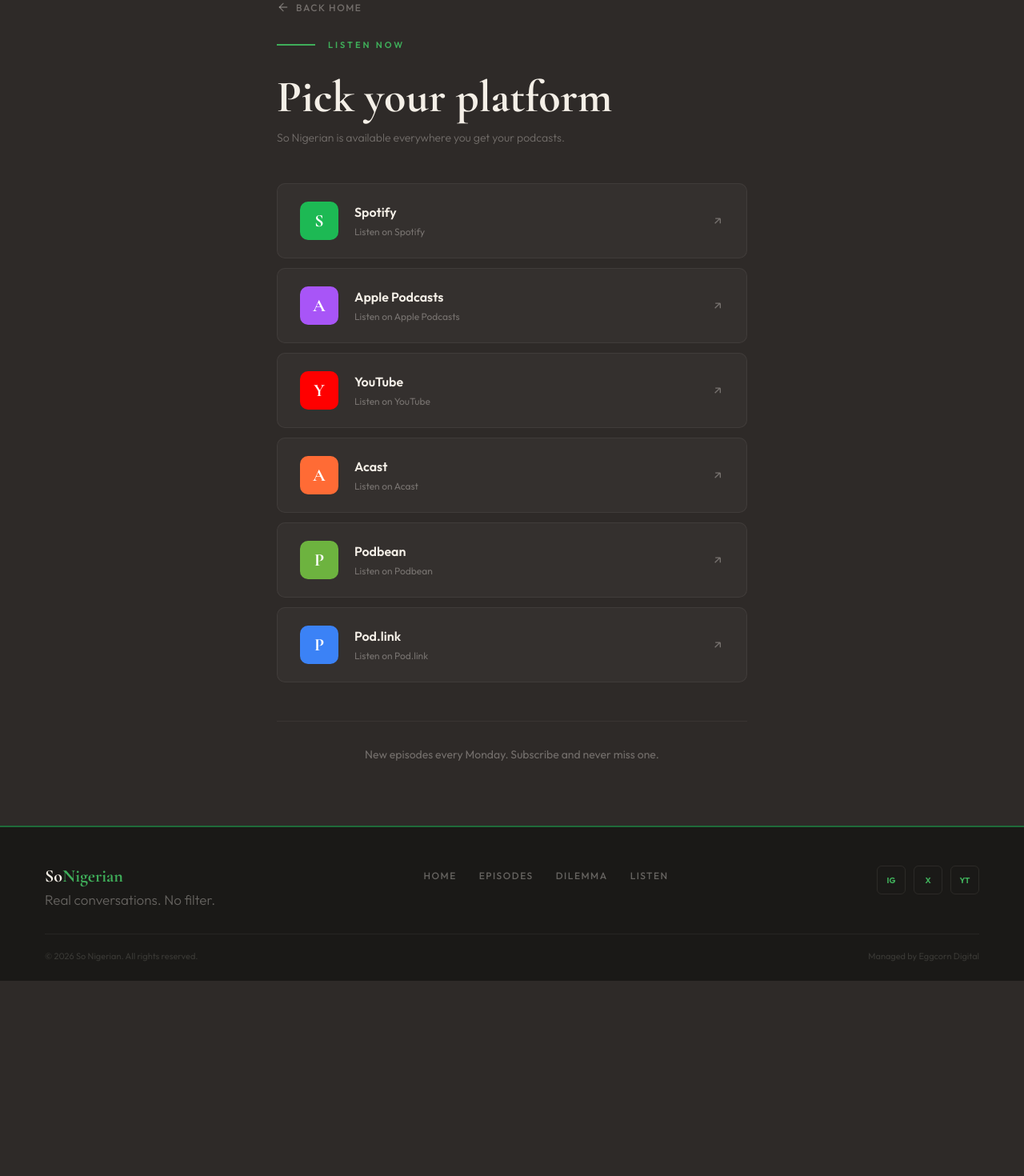
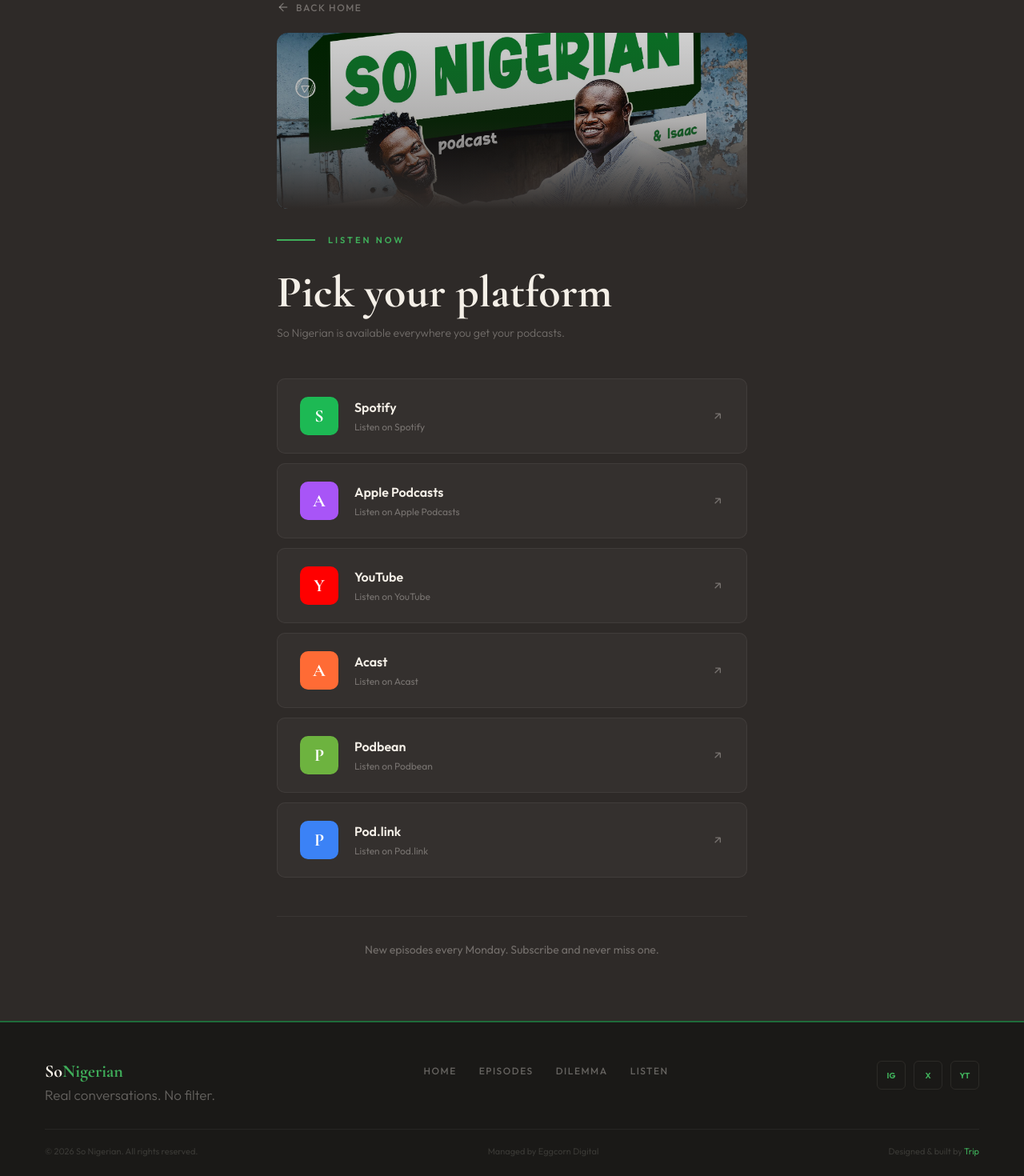
Before and after one commit to ajadonai/sonigerian, a React (Vite) app: page /listen in a window 1280 px wide. Shown: the part 120-1590 px from the top of the page at 80% size. Before the commit the page ends 1346 px from the top, so only its background shows below. Built offline with nearby package versions, Linux system fonts and the light colour scheme.

Commit message:
Add host photo to /listen page, designer credit in footer

```diff
--- a/src/components/Footer.css
+++ b/src/components/Footer.css
@@ -37,8 +37,12 @@
 .footer-socials a:hover { border-color: var(--bright-green); background: rgba(63,174,90,0.08); }
 .footer-bottom {
   display: flex; justify-content: space-between; padding-top: 20px;
-  font-size: 11px; color: var(--text-faint);
+  font-size: 11px; color: var(--text-faint); flex-wrap: wrap; gap: 8px;
 }
+.footer-credit a {
+  color: var(--bright-green); transition: opacity 0.3s;
+}
+.footer-credit a:hover { opacity: 0.7; }
 
 @media (max-width: 768px) {
   .footer { padding: 32px 20px 20px; }
--- a/src/components/Footer.jsx
+++ b/src/components/Footer.jsx
@@ -25,6 +25,7 @@
       <div className="footer-bottom">
         <span>&copy; {new Date().getFullYear()} So Nigerian. All rights reserved.</span>
         <span>Managed by Eggcorn Digital</span>
+        <span className="footer-credit">Designed & built by <a href="https://x.com/wlxaj" target="_blank" rel="noopener noreferrer">Trip</a></span>
       </div>
     </footer>
   );
--- a/src/pages/Listen.css
+++ b/src/pages/Listen.css
@@ -1,6 +1,20 @@
 .listen-page { padding: 120px 56px 80px; max-width: 700px; margin: 0 auto; }
 .listen-header { margin-bottom: 48px; }
-.listen-header .back-link { margin-bottom: 32px; }
+.listen-header .back-link { margin-bottom: 24px; }
+
+.listen-hero-image {
+  position: relative; width: 100%; height: 220px;
+  border-radius: 14px; overflow: hidden; margin-bottom: 32px;
+}
+.listen-hero-image img {
+  width: 100%; height: 100%;
+  object-fit: cover; object-position: center 20%;
+  filter: brightness(0.8) contrast(1.05);
+}
+.listen-hero-overlay {
+  position: absolute; inset: 0;
+  background: linear-gradient(to top, var(--charcoal) 0%, rgba(46,42,40,0.2) 50%, transparent 100%);
+}
 
 .platforms-grid { display: flex; flex-direction: column; gap: 12px; }
 
--- a/src/pages/Listen.jsx
+++ b/src/pages/Listen.jsx
@@ -31,6 +31,10 @@
 
       <div className={`listen-header reveal ${headerVisible ? 'visible' : ''}`} ref={headerRef}>
         <Link to="/" className="back-link"><ArrowLeft size={16} /> Back home</Link>
+        <div className="listen-hero-image">
+          <img src="/hosts.png" alt="Dami Aros and Isaac — So Nigerian" />
+          <div className="listen-hero-overlay" />
+        </div>
         <div className="eyebrow"><div className="eyebrow-line" /><span>Listen Now</span></div>
         <h1 className="page-title">Pick your platform</h1>
         <p className="page-sub">So Nigerian is available everywhere you get your podcasts.</p>
```
